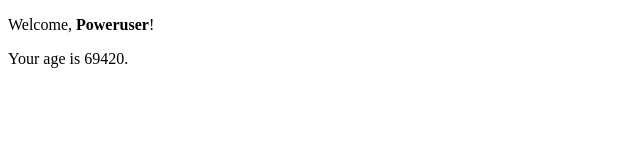
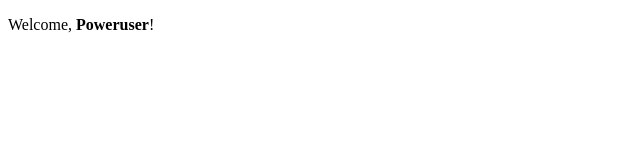
Before and after one commit to Francxmf/dhreactexercises, a React (Create React App) app: page / in a window 1280 px wide. Shown: the top 160 px of the page, without its empty margins (0-640 px from the left). Built offline with nearby package versions, Linux system fonts and the light colour scheme.

Commit message:
completion of ex. conditional rendering 01

```diff
--- a/src/App.js
+++ b/src/App.js
@@ -6,8 +6,10 @@ export class App extends React.Component{
   render(){
       return (
         <div>
-          <Welcome name={<strong>Poweruser</strong>} age={69420} />
+          <Welcome name={<strong>Poweruser</strong>} age={18} />
         </div>
       );
   }
 }
+
+//tested with age18 (doesn't render) and 19 (does render)
--- a/src/Welcome.js
+++ b/src/Welcome.js
@@ -4,9 +4,13 @@ import { Age } from "./Age"
 export class Welcome extends React.Component{
     render(){
         return <div>
-            <p>Welcome, {this.props.name}!</p>
-             <Age age={this.props.age} />
-            </div>
+        <p>Welcome, {this.props.name}!</p>
+        {this.props.age > 18 && (
+            <p>
+                <Age age={this.props.age} />
+            </p>
+        )}
+        </div>
     }
 }
 
```
